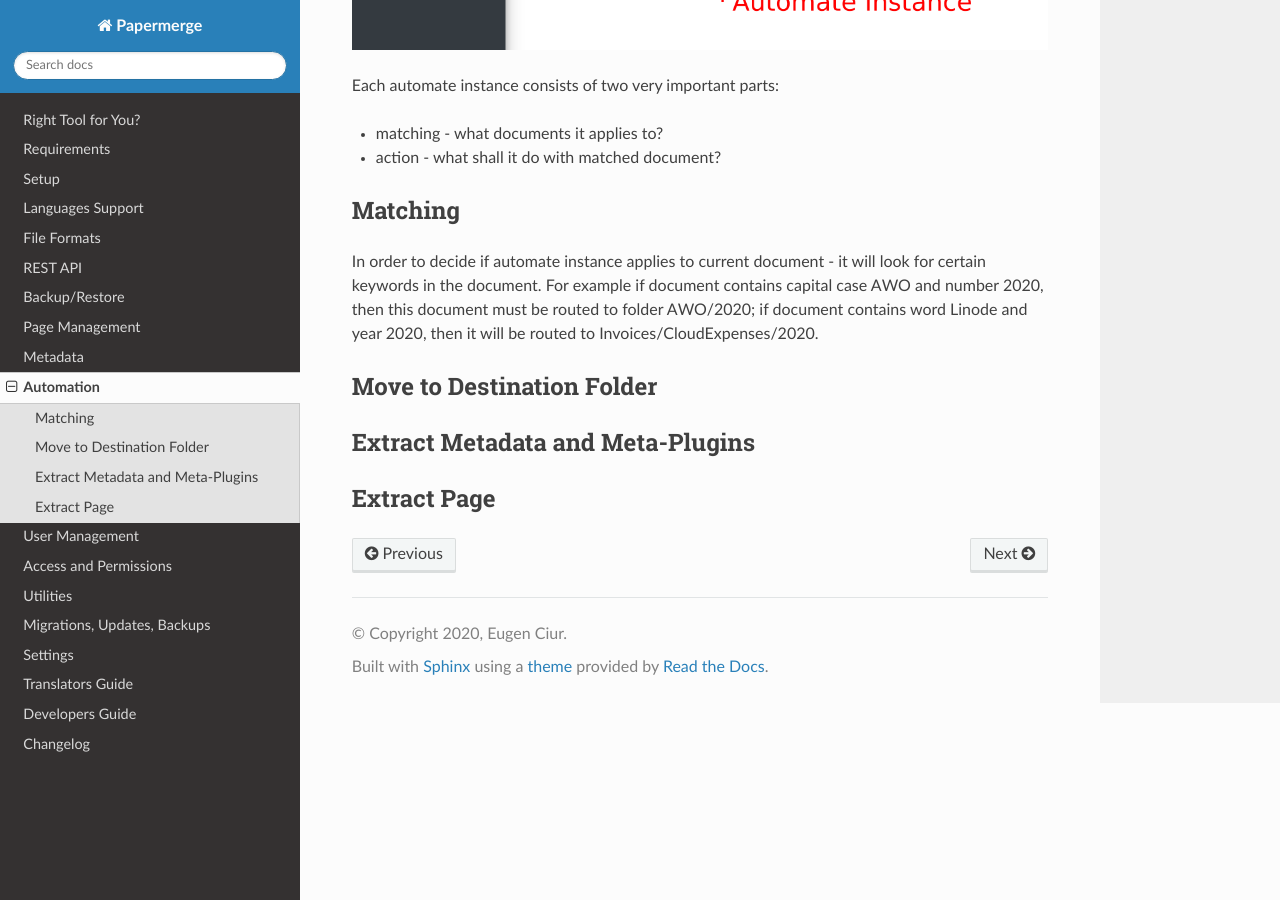
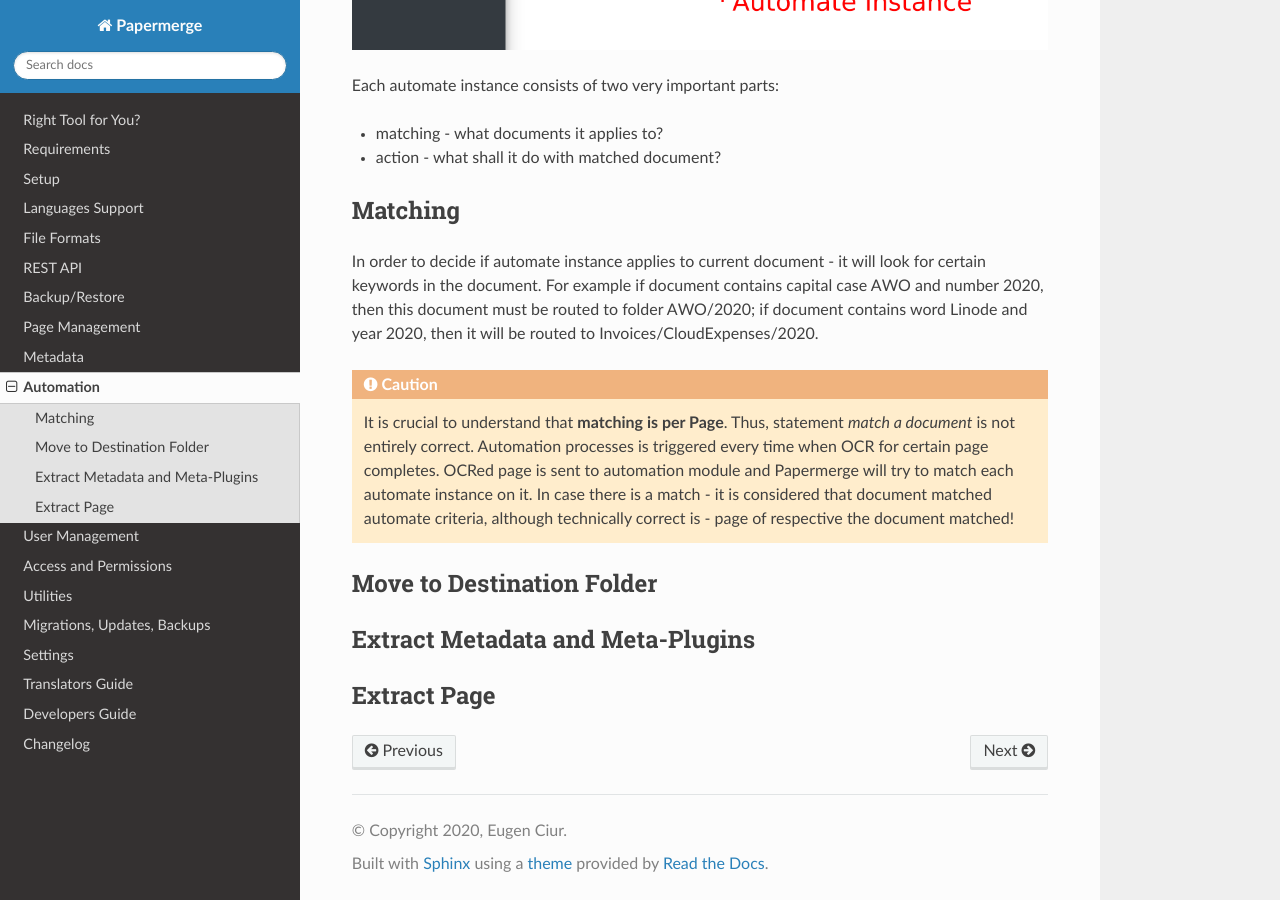
Before and after one commit to ciur/papermerge, a Sphinx documentation site: the page built from docs/source/automation.rst, in a window 1280 px wide and 900 px high, scrolled down 791 px. Built offline with Sphinx 7.4.7 and the Read the Docs theme 2.0.0, drawn with Linux system fonts in a browser that asks for light colours.

Commit message:
Automate/matching documentation

```diff
--- a/docs/source/automation.rst
+++ b/docs/source/automation.rst
@@ -30,6 +30,10 @@ keywords in the document. For example if document contains capital case AWO and
 must be routed to folder AWO/2020; if document contains word Linode and year 2020, then it will be routed to
 Invoices/CloudExpenses/2020.
 
+.. caution::
+
+   It is crucial to understand that **matching is per Page**. Thus, statement *match a document* is not entirely correct.
+   Automation processes is triggered every time when OCR for certain page completes. OCRed page is sent to automation module and Papermerge will try to match each automate instance on it. In case there is a match - it is considered that document matched automate criteria, although technically correct is - page of respective the document matched!
 
 Move to Destination Folder
 ~~~~~~~~~~~~~~~~~~~~~~~~~~~
```
